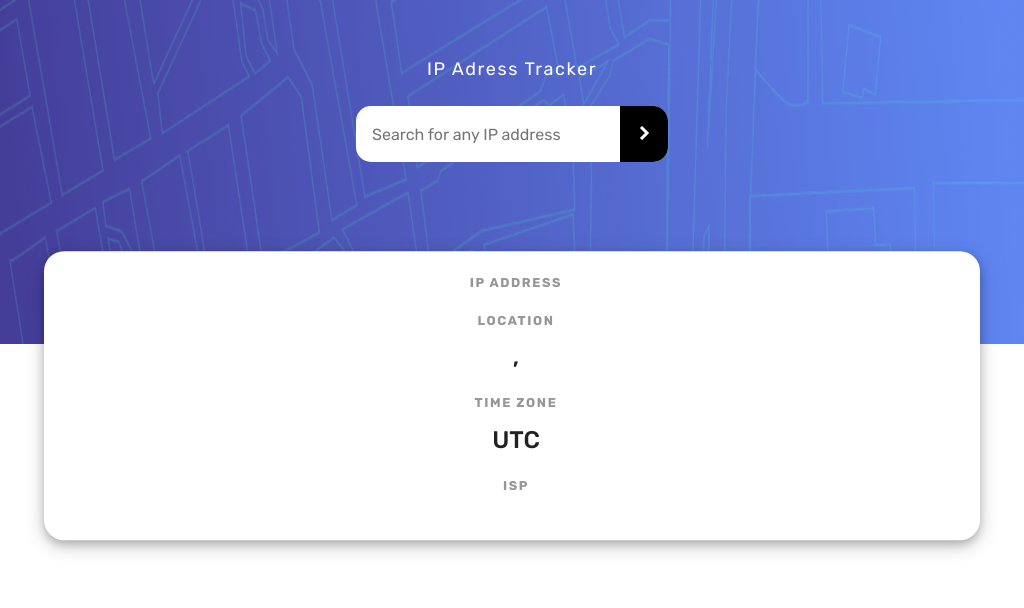
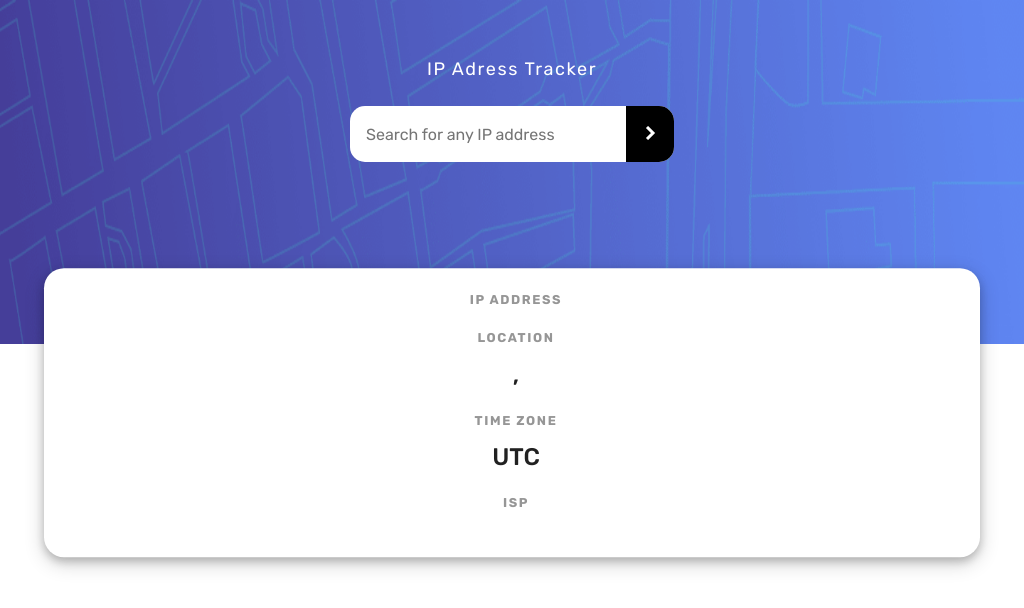
Before and after one commit to AbdrrahimDahmani/IP-Adress-Tracker, an Angular app: page / in a window 1024 px wide. Shown: the top 608 px of the page. Built offline with nearby package versions, Linux system fonts and the light colour scheme; no server answers.

Commit message:
reponsive improved

```diff
--- a/src/app/search/search.component.css
+++ b/src/app/search/search.component.css
@@ -144,7 +144,7 @@ screen and (min-height: 715px) {
         top: 115%;
     }
     .inputIp {
-        width: 18rem;
+        width: 300px;
         height: 2.5rem;
     }
     .inputCentred {
@@ -209,9 +209,13 @@ screen and (min-height: 715px) {
 @media (min-width:930px) and (max-width:1080px) {
     .cardContainer {
         width: 113vh;
+        height: auto;
     }
     .isp {
         width: 16rem;
+    }
+    .cardComponent {
+        top: 120%;
     }
 }
 
```
